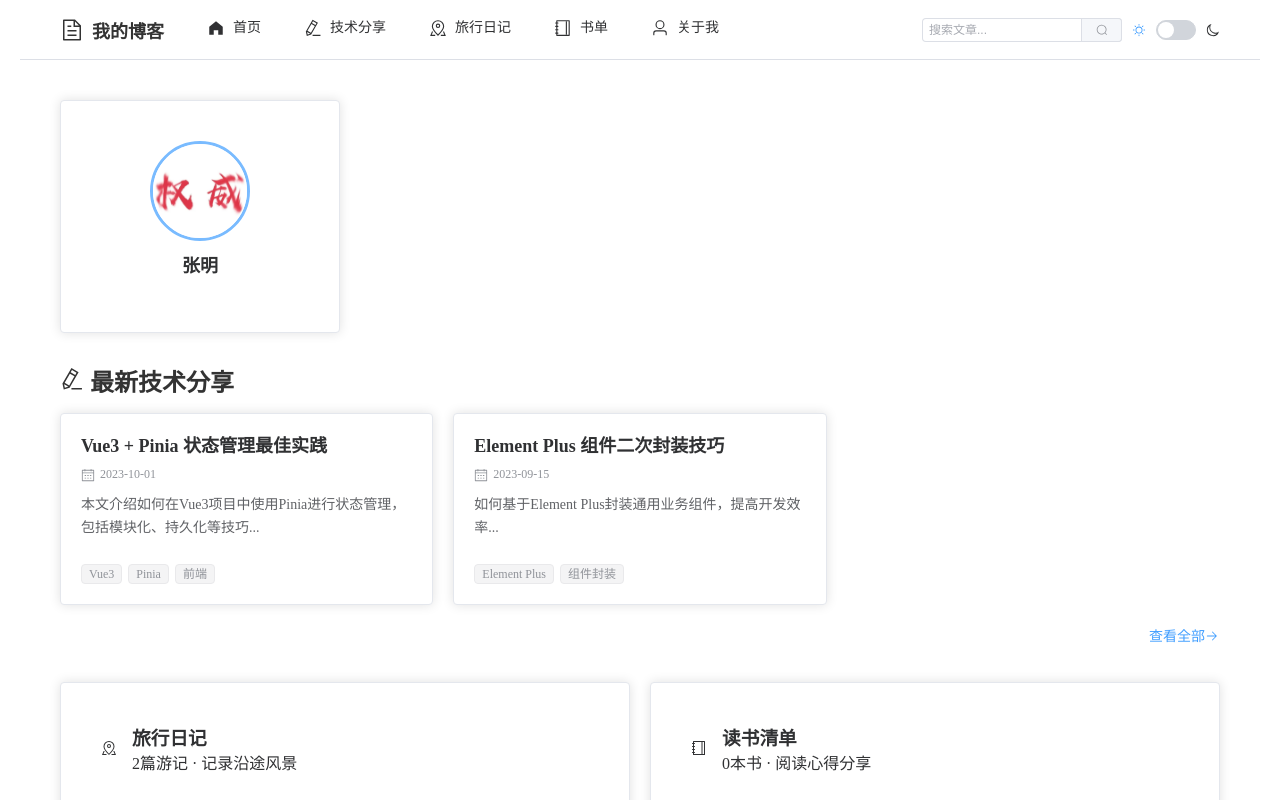
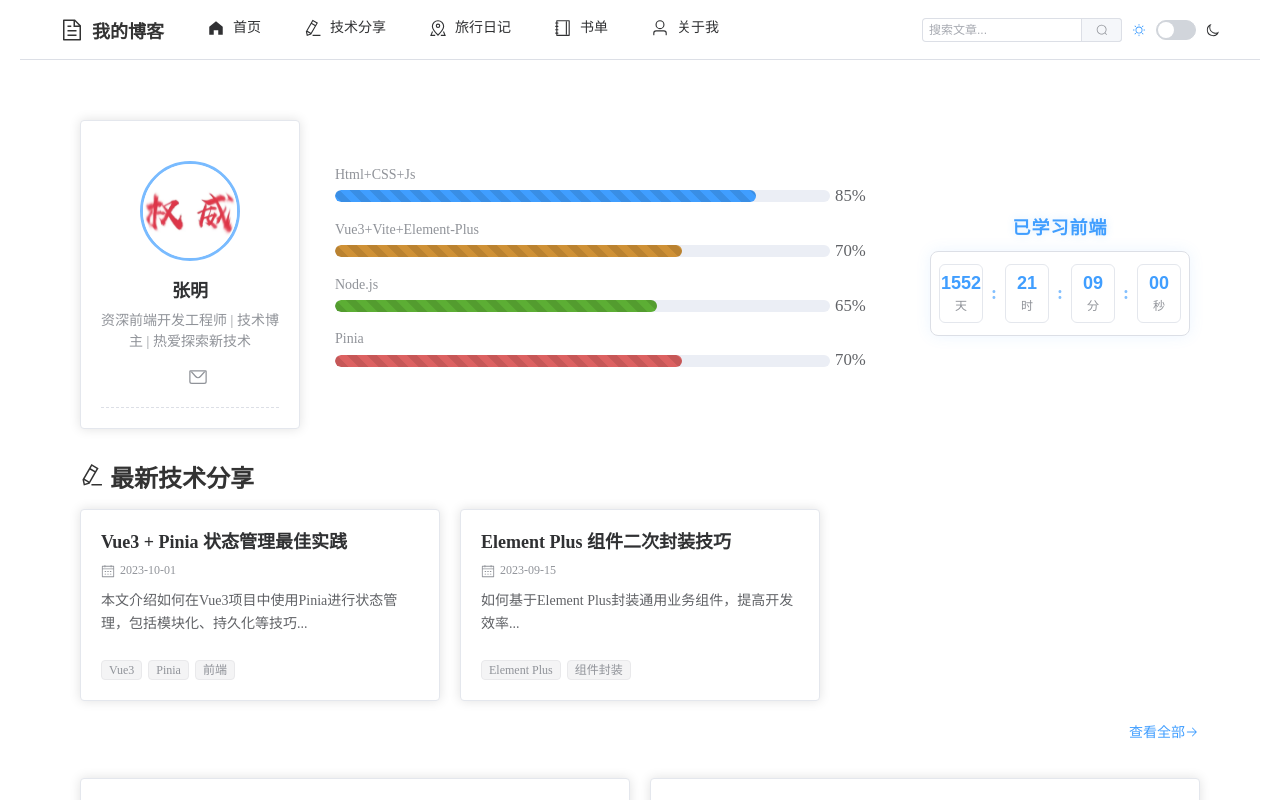
Before and after one commit to Orionis3/-, a Vue app: page / in a window 1280 px wide. Shown: the top 800 px of the page. Built offline with nearby package versions, Linux system fonts and the light colour scheme.

Commit message:
新增个人信息模块的内容展示

```diff
--- a/src/components/ui/AvatarCard.vue
+++ b/src/components/ui/AvatarCard.vue
@@ -1,129 +1,161 @@
 <template>
-  <el-card class="avatar-card">
+  <el-card class="avatar-card" :class="{ 'dark-mode': isDark }">
     <div class="avatar-container">
-      <el-avatar class="avatar-img" :size="100">
-        <img src="@/assets/images/avatar.jpg" alt="个人头像" />
+      <!-- 头像区域 -->
+      <el-avatar :size="100" class="avatar-img">
+        <img :src="profile.avatar" alt="个人头像" @error="handleAvatarError" />
       </el-avatar>
-      <h3 class="avatar-name">{{ profile.name }}</h3>
-      <p class="avatar-title">{{ profile.title }}</p>
-    </div>
 
-    <div class="avatar-bio">{{ profile.bio }}</div>
+      <!-- 个人信息区域 -->
+      <div class="profile-info">
+        <h2 class="name">{{ profile.name }}</h2>
+        <p class="intro">{{ profile.intro || '暂无简介' }}</p>
 
-    <div class="avatar-links">
-      <el-link
-        v-for="(link, key) in profile.links"
-        :key="key"
-        :href="link.url"
-        :icon="getLinkIcon(link.type)"
-        target="_blank"
-        :underline="false"
-        class="link-item"
-      />
+        <!-- 联系方式区域 -->
+        <div class="contact-links" v-if="hasContactInfo">
+          <el-link
+            v-if="profile.contact.github"
+            :href="profile.contact.github"
+            target="_blank"
+            :icon="Github"
+            class="contact-link"
+            :title="profile.contact.github"
+          />
+          <el-link
+            v-if="profile.contact.email"
+            :href="`mailto:${profile.contact.email}`"
+            icon="Message"
+            class="contact-link"
+            :title="profile.contact.email"
+          />
+        </div>
+      </div>
     </div>
   </el-card>
 </template>
+<script setup>
+import { Github } from '@element-plus/icons-vue'
+import { defineProps, computed } from 'vue'
+import { useAppStore } from '@/stores/useAppStore'
 
-<script setup>
-import { Github, Twitter, Mail, Link } from '@element-plus/icons-vue'
-import { defineProps, computed } from 'vue'
-
-// 定义 props
+// 定义 props 类型
 const props = defineProps({
   profile: {
     type: Object,
     required: true,
     default: () => ({
-      name: '',
-      title: '',
-      bio: '',
-      links: []
-    })
+      avatar: '',
+      name: '未知用户',
+      intro: '',
+      contact: {
+        github: '',
+        email: ''
+      }
+    }),
+    validator: (value) => {
+      // 简单验证数据结构
+      return 'avatar' in value && 'name' in value && 'contact' in value
+    }
   }
 })
 
-// 使用 computed 保持响应式，避免直接解构 props
-const profile = computed(() => props.profile)
+// 获取全局状态（深色模式）
+const appStore = useAppStore()
+const isDark = computed(() => appStore.isDark)
 
-// 图标映射
-const iconMap = {
-  github: Github,
-  twitter: Twitter,
-  mail: Mail,
-  link: Link
-}
+// 计算属性：判断是否有联系方式
+const hasContactInfo = computed(() => {
+  return !!props.profile.contact.github || !!props.profile.contact.email
+})
 
-// 处理链接图标
-const getLinkIcon = (type) => {
-  return iconMap[type] || Link
+// 头像加载失败处理
+const handleAvatarError = (e) => {
+  e.target.src = '/default-avatar.png' // 替换为你的默认头像路径
 }
 </script>
 
 <style scoped>
 .avatar-card {
-  text-align: center;
-  padding: 20px 15px;
-  width: 280px;
+  width: 100%;
+  transition: all 0.3s ease;
+}
+
+.avatar-card:hover {
+  box-shadow: 0 8px 16px rgba(0, 0, 0, 0.1);
 }
 
 .avatar-container {
-  margin-bottom: 15px;
+  display: flex;
+  flex-direction: column;
+  align-items: center;
+  padding: 20px 0;
+  border-bottom: 1px dashed var(--el-border-color);
 }
 
 .avatar-img {
-  margin: 0 auto 10px;
+  margin-bottom: 15px;
   border: 3px solid var(--el-color-primary-light-3);
-  transition: transform 0.3s ease;
 }
 
-.avatar-img:hover {
-  transform: scale(1.05);
+.profile-info {
+  text-align: center;
+  width: 100%;
 }
 
-.avatar-name {
-  margin: 0 0 5px 0;
+.name {
   font-size: 18px;
-  font-weight: 600;
+  margin-bottom: 8px;
+  color: var(--el-text-color-primary);
 }
 
-.avatar-title {
-  margin: 0 0 10px 0;
+.intro {
   font-size: 14px;
   color: var(--el-text-color-secondary);
+  margin-bottom: 15px;
+  line-height: 1.5;
 }
 
-.avatar-bio {
-  font-size: 14px;
-  line-height: 1.6;
-  color: var(--el-text-color-regular);
-  margin-bottom: 15px;
-  padding: 0 5px;
-}
-
-.avatar-links {
+.contact-links {
   display: flex;
   justify-content: center;
   gap: 15px;
-  margin-top: 10px;
 }
 
-.link-item {
+.contact-link {
   font-size: 20px;
   color: var(--el-text-color-secondary);
-  transition: all 0.2s;
+  transition: color 0.2s;
 }
 
-.link-item:hover {
+.contact-link:hover {
   color: var(--el-color-primary);
-  transform: translateY(-3px);
 }
 
-/* 深色模式适配 */
-:deep(.dark) .avatar-card {
-  --el-card-bg-color: #1a1a1a;
+.hobbies {
+  padding: 15px 10px 5px;
 }
 
-:deep(.dark) .avatar-img {
-  border-color: var(--el-color-primary-dark-3);
+.hobbies h3 {
+  display: flex;
+  align-items: center;
+  gap: 8px;
+  font-size: 16px;
+  margin-bottom: 12px;
+  color: var(--el-text-color-primary);
+}
+
+.hobby-tags {
+  display: flex;
+  flex-wrap: wrap;
+  gap: 8px;
+  justify-content: center;
+}
+
+/* 响应式调整 */
+@media (max-width: 768px) {
+  .avatar-card {
+    max-width: 300px;
+    margin: 0 auto;
+  }
 }
 </style>
--- a/src/stores/useDataStore.js
+++ b/src/stores/useDataStore.js
@@ -1,17 +1,16 @@
 import { defineStore } from 'pinia'
-import profile from '@/data/profile'
-import articles from '@/data/articles'
-// import books from '@/data/books'
-import travels from '@/data/travels'
+import profile from '@/data/profile.js'
+import articles from '@/data/articles.js'
+import travels from '@/data/travels.js'
 
-// 定义数据Store
 export const useDataStore = defineStore('data', {
   state: () => ({
-    profile: {}, // 个人信息
-    articles: [], // 博客文章
-    books: [], // 书单
-    travels: [] // 旅行日记
+    profile: {},
+    articles: [],
+    books: [],
+    travels: []
   }),
+
   actions: {
     // 加载所有本地数据
     loadAllData() {
@@ -20,29 +19,53 @@ export const useDataStore = defineStore('data', {
       this.books = require('@/data/books.js').default || []
       this.travels = travels
     },
-    // 根据ID获取单篇文章
+
+    // 获取单篇文章详情
     getArticleById(id) {
       return this.articles.find((article) => article.id === id)
     },
-    // 搜索功能（匹配标题、内容、标签）
-    searchContent(keyword) {
-      if (!keyword) return []
-      const lowerKeyword = keyword.toLowerCase()
 
-      // 搜索范围：文章、旅行日记、书籍
-      const results = [
-        ...this.articles.map((item) => ({ ...item, type: '文章' })),
-        ...this.travels.map((item) => ({ ...item, type: '旅行日记' })),
-        ...this.books.map((item) => ({ ...item, type: '书籍' }))
-      ].filter((item) => {
-        // 匹配标题、内容或标签
-        const matchTitle = item.title.toLowerCase().includes(lowerKeyword)
-        const matchContent = item.content?.toLowerCase().includes(lowerKeyword)
-        const matchTags = item.tags?.some((tag) => tag.toLowerCase().includes(lowerKeyword))
-        return matchTitle || matchContent || matchTags
+    // 获取分类文章
+    getArticlesByCategory(category) {
+      return this.articles.filter((article) => article.category === category)
+    },
+
+    // 获取最新文章
+    getLatestArticles(limit = 3) {
+      return [...this.articles].sort((a, b) => new Date(b.date) - new Date(a.date)).slice(0, limit)
+    }
+  },
+
+  getters: {
+    // 按年份归档文章
+    articlesByYear() {
+      const yearMap = {}
+      this.articles.forEach((article) => {
+        const year = new Date(article.date).getFullYear()
+        if (!yearMap[year]) {
+          yearMap[year] = []
+        }
+        yearMap[year].push(article)
       })
+      return yearMap
+    },
 
-      return results
+    // 获取所有分类
+    allCategories() {
+      const categories = new Set()
+      this.articles.forEach((article) => {
+        categories.add(article.category)
+      })
+      return Array.from(categories)
+    },
+
+    // 统计各分类文章数量
+    categoryCount() {
+      const countMap = {}
+      this.articles.forEach((article) => {
+        countMap[article.category] = (countMap[article.category] || 0) + 1
+      })
+      return countMap
     }
   }
 })
--- a/src/views/HomeView.vue
+++ b/src/views/HomeView.vue
@@ -2,10 +2,86 @@
   <div class="home-container">
     <!-- 顶部个人信息和旋转菜单 -->
     <div class="home-header">
-      <AvatarCard :profile="profile" />
+      <!-- 头像卡片 - 居左 -->
+      <AvatarCard :profile="profile" class="avatar-card" />
+
+      <!-- 进度条区域 - 居中偏左 -->
+      <div class="demo-progress">
+        <div class="progress-item">
+          <span class="progress-label">Html+CSS+Js</span>
+          <el-progress :percentage="85" :stroke-width="12" striped striped-flow :duration="49" />
+        </div>
+        <div class="progress-item">
+          <span class="progress-label">Vue3+Vite+Element-Plus</span>
+          <el-progress
+            :percentage="70"
+            :stroke-width="12"
+            striped
+            striped-flow
+            :duration="49"
+            color="#CF9136"
+          />
+        </div>
+        <div class="progress-item">
+          <span class="progress-label">Node.js</span>
+          <el-progress
+            :percentage="65"
+            :stroke-width="12"
+            striped
+            striped-flow
+            :duration="49"
+            color="#5CAE34"
+          />
+        </div>
+        <div class="progress-item">
+          <span class="progress-label">Pinia</span>
+          <el-progress
+            :percentage="70"
+            :stroke-width="12"
+            striped
+            striped-flow
+            :duration="49"
+            color="#DC6161"
+          />
+        </div>
+      </div>
+
+      <!-- 学习时间统计 - 居右（美化后） -->
+      <div class="learning-time">
+        <el-col :xs="24" class="text-center">
+          <!-- 美化标题 -->
+          <div class="time-title">已学习前端</div>
+          <!-- 美化计时器容器 -->
+          <div class="time-container">
+            <!-- 数字块：天 -->
+            <div class="time-block">
+              <span class="time-number">{{ days }}</span>
+              <span class="time-unit">天</span>
+            </div>
+            <span class="time-separator">:</span>
+            <!-- 数字块：时 -->
+            <div class="time-block">
+              <span class="time-number">{{ hours }}</span>
+              <span class="time-unit">时</span>
+            </div>
+            <span class="time-separator">:</span>
+            <!-- 数字块：分 -->
+            <div class="time-block">
+              <span class="time-number">{{ minutes }}</span>
+              <span class="time-unit">分</span>
+            </div>
+            <span class="time-separator">:</span>
+            <!-- 数字块：秒 -->
+            <div class="time-block">
+              <span class="time-number">{{ seconds }}</span>
+              <span class="time-unit">秒</span>
+            </div>
+          </div>
+        </el-col>
+      </div>
     </div>
 
-    <!-- 最新文章区域 -->
+    <!-- 最新文章区域（完全保留原代码） -->
     <div class="latest-articles">
       <h2>
         <el-icon><EditPen /></el-icon>
@@ -19,7 +95,7 @@
       </el-button>
     </div>
 
-    <!-- 旅行和书籍快速入口 -->
+    <!-- 旅行和书籍快速入口（完全保留原代码） -->
     <div class="quick-links">
       <el-card class="link-card" @click="$router.push('/travel')">
         <div class="link-content">
@@ -45,40 +121,189 @@
 </template>
 
 <script setup>
-import { computed } from 'vue'
+import { computed, ref, onMounted, onUnmounted } from 'vue'
 import { useDataStore } from '@/stores/useDataStore'
 import AvatarCard from '@/components/ui/AvatarCard.vue'
-
 import ArticleCard from '@/components/ui/ArticleCard.vue'
 import { EditPen, Right, MapLocation, Notebook } from '@element-plus/icons-vue'
 
-// 获取数据
+// 学习时间统计核心逻辑
+const learningStartTime = ref(new Date('2021-06-15T09:00:00').getTime())
+const currentTime = ref(Date.now())
+let timer = null
+
+// 组件挂载/卸载：启动/清除定时器
+onMounted(() => {
+  timer = setInterval(() => {
+    currentTime.value = Date.now()
+  }, 1000)
+})
+onUnmounted(() => {
+  clearInterval(timer)
+})
+
+// 拆分时间为单独变量（方便美化样式）
+const timeDiff = computed(() => currentTime.value - learningStartTime.value)
+const days = computed(() =>
+  String(Math.floor(timeDiff.value / (1000 * 60 * 60 * 24))).padStart(2, '0')
+)
+const hours = computed(() =>
+  String(Math.floor((timeDiff.value % (1000 * 60 * 60 * 24)) / (1000 * 60 * 60))).padStart(2, '0')
+)
+const minutes = computed(() =>
+  String(Math.floor((timeDiff.value % (1000 * 60 * 60)) / (1000 * 60))).padStart(2, '0')
+)
+const seconds = computed(() =>
+  String(Math.floor((timeDiff.value % (1000 * 60)) / 1000)).padStart(2, '0')
+)
+
+// 以下代码完全保留原样
 const dataStore = useDataStore()
 const profile = computed(() => dataStore.profile)
 const articles = computed(() => dataStore.articles)
 const travels = computed(() => dataStore.travels)
 const books = computed(() => dataStore.books)
 
-// 取最新3篇文章
 const latestArticles = computed(() => {
-  // 按日期排序（新的在前）
   return [...articles.value].sort((a, b) => new Date(b.date) - new Date(a.date)).slice(0, 3)
 })
 </script>
 
 <style scoped>
+/* 完全保留你原有的所有样式，仅新增计时器美化样式 */
 .home-container {
   display: flex;
   flex-direction: column;
   gap: 30px;
+  padding: 20px;
 }
 
+/* 头部布局 - 三栏式分布 */
 .home-header {
   display: flex;
+  width: 100%;
   gap: 20px;
-  align-items: flex-start;
+  align-items: center;
+  flex-wrap: wrap; /* 响应式换行 */
 }
 
+/* 头像卡片样式 - 缩小尺寸并居左 */
+.avatar-card {
+  flex: 0 0 220px; /* 固定宽度 */
+  max-width: 220px;
+}
+
+/* 进度条区域 - 居中偏左 */
+.demo-progress {
+  flex: 1; /* 占中间大部分空间 */
+  min-width: 300px;
+  padding: 0 15px;
+}
+
+.progress-item {
+  margin-bottom: 12px;
+}
+
+.progress-label {
+  display: inline-block;
+  width: 100%;
+  margin-bottom: 5px;
+  font-size: 14px;
+  color: var(--el-text-color-secondary);
+}
+
+.demo-progress .el-progress--line {
+  margin-bottom: 15px;
+  width: 100%;
+}
+
+/* 学习时间统计 - 居右（新增美化样式） */
+.learning-time {
+  flex: 0 0 280px; /* 微调宽度适配美化后的计时器 */
+  text-align: center;
+  min-width: 240px;
+  padding: 15px 10px;
+}
+
+/* 计时器标题美化 */
+.time-title {
+  margin-bottom: 12px;
+  font-size: 18px;
+  font-weight: 600;
+  color: var(--el-color-primary);
+  letter-spacing: 1px;
+  text-shadow: 0 0 8px rgba(64, 158, 255, 0.2);
+}
+
+/* 计时器容器美化：渐变背景+发光边框 */
+.time-container {
+  display: flex;
+  align-items: center;
+  justify-content: center;
+  gap: 8px;
+  padding: 12px 8px;
+  background: linear-gradient(135deg, var(--el-bg-color), var(--el-bg-color-light-900));
+  border: 1px solid var(--el-border-color);
+  border-radius: 8px;
+  box-shadow: 0 0 15px rgba(64, 158, 255, 0.1), inset 0 0 5px rgba(255, 255, 255, 0.5);
+}
+
+/* 时间块：独立卡片样式 */
+.time-block {
+  display: flex;
+  flex-direction: column;
+  align-items: center;
+  width: 50px;
+  padding: 8px 0;
+  background: var(--el-bg-color);
+  border-radius: 6px;
+  border: 1px solid var(--el-border-color-light);
+  transition: all 0.3s ease;
+}
+
+/* 鼠标悬浮时间块：轻微上浮+边框变色 */
+.time-block:hover {
+  transform: translateY(-2px);
+  border-color: var(--el-color-primary);
+  box-shadow: 0 3px 8px rgba(64, 158, 255, 0.2);
+}
+
+/* 时间数字：高亮+粗体 */
+.time-number {
+  font-size: 18px;
+  font-weight: 700;
+  color: var(--el-color-primary);
+  font-family: 'Arial', 'Microsoft YaHei', sans-serif;
+  letter-spacing: 0;
+}
+
+/* 时间单位：小字体+浅色调 */
+.time-unit {
+  font-size: 12px;
+  color: var(--el-text-color-secondary);
+  margin-top: 2px;
+}
+
+/* 时间分隔符：动态闪烁效果 */
+.time-separator {
+  font-size: 18px;
+  font-weight: 700;
+  color: var(--el-color-primary);
+  animation: blink 1s infinite;
+}
+
+/* 分隔符闪烁动画 */
+@keyframes blink {
+  0%,
+  100% {
+    opacity: 1;
+  }
+  50% {
+    opacity: 0.5;
+  }
+}
+
+/* 其他原有样式保持不变 */
 .latest-articles {
   display: flex;
   flex-direction: column;
@@ -121,4 +346,34 @@ const latestArticles = computed(() => {
   font-size: 28px;
   color: var(--el-color-primary);
 }
+
+/* 响应式调整：适配移动端 */
+@media (max-width: 768px) {
+  .home-header {
+    flex-direction: column;
+    align-items: center;
+  }
+
+  .avatar-card,
+  .learning-time {
+    flex: none;
+    max-width: 100%;
+    width: 100%;
+  }
+
+  /* 移动端计时器适配 */
+  .time-container {
+    gap: 5px;
+    padding: 10px 5px;
+  }
+
+  .time-block {
+    width: 45px;
+    padding: 6px 0;
+  }
+
+  .time-number {
+    font-size: 16px;
+  }
+}
 </style>
```
